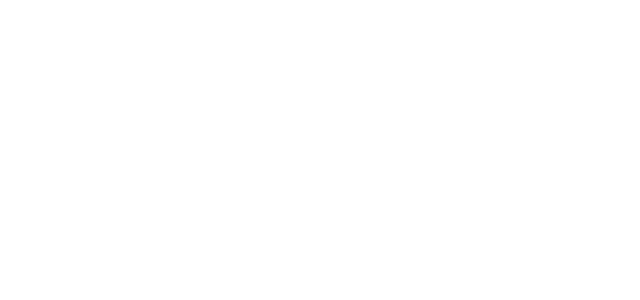
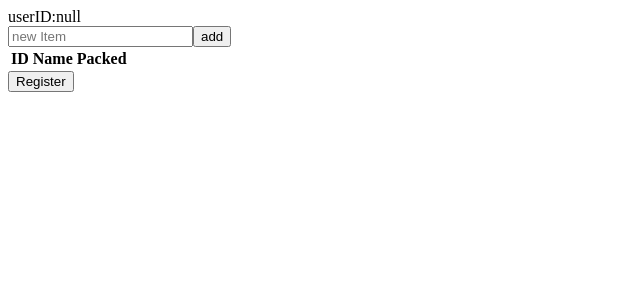
Before and after one commit to rhiraiwa/journavi-client, a React (Create React App) app: page /#/PackingList in a window 1280 px wide. Before the commit this address had no page. Shown: the top 300 px of the page, without its empty margins (0-640 px from the left). Built offline with nearby package versions, Linux system fonts and the light colour scheme.

Commit message:
[feat] PackingListひな型作成

```diff
--- a/src/App.js
+++ b/src/App.js
@@ -1,6 +1,7 @@
 import { Route, Routes } from "react-router-dom";
 import Signin from "./components/pages/Signin";
 import Signup from "./components/pages/Signup";
+import PackingList from "./components/pages/PackingList";
 
 function App() {
   return (
@@ -8,6 +9,7 @@ function App() {
       <Routes>
         <Route path='/' element={<Signin/>}/>
         <Route path='/Signup' element={<Signup/>}/>
+        <Route path='/PackingList' element={<PackingList/>}/>
       </Routes>
     </div>
   );
--- /dev/null
+++ b/src/components/pages/PackingList/index.jsx
@@ -0,0 +1,97 @@
+import { useState } from "react";
+
+const PackingList = () => {
+
+  const userId = sessionStorage.getItem('userId');
+
+  const [itemList, setItemList] = useState([]);
+  const [itemId, setItemId] = useState(-1);
+  const [itemName, setItemName] = useState('');
+
+  const uniqueId = () => {
+    const newId = itemId + 1;
+    setItemId(newId);
+    return newId;
+  };
+
+  const handleItemName = (event) => {
+    setItemName(event.target.value);
+  }
+
+  const handleIsPacked = (index, isPacked) => {
+    const updatedData = itemList.map((row, idx) => {
+      if (idx === index) {
+        const updatedRow = { ...row, isPacked: !isPacked };
+        return updatedRow;
+      }
+      return row;
+    });
+    setItemList(updatedData);
+  }
+
+  const addItem = () => {
+    const newRow = {
+      id: uniqueId(),
+      name: itemName,
+      isPacked: false
+    };
+    setItemList([...itemList, newRow]);
+    setItemName('');
+    document.getElementById('item-name').focus();
+  }
+
+  const deleteItem = (index) => {
+    const updatedData = itemList.filter((_, idx) => idx !== index);
+    setItemList(updatedData);
+  };
+
+  const executeRegister = () => {
+    //未実装
+
+    console.log(itemList);
+  }
+
+  return (
+    <div id='packing-list'>
+      <div>
+        <label>{`userID:${userId}`}</label>
+      </div>
+      <input type='text'
+             id='item-name'
+             value={itemName}
+             onChange={handleItemName}
+             placeholder='new Item'/>
+      <button onClick={addItem}>add</button>
+      <table>
+        <thead>
+          <tr>
+            <th>ID</th>
+            <th>Name</th>
+            <th>Packed</th>
+          </tr>
+        </thead>
+        <tbody>
+          {
+            itemList.map((item, index) => (
+              <tr key={index}>
+                <td>{index}</td>
+                <td>{item.name}</td>
+                <td>
+                  <input type='checkbox'
+                         onChange={() => handleIsPacked(index, item.isPacked)}
+                         checked={item.isPacked}/>
+                </td>
+                <td>
+                  <button onClick={() => deleteItem(index)}>X</button>
+                </td>
+              </tr>
+            ))
+          }
+        </tbody>
+      </table>
+      <button onClick={executeRegister}>Register</button>
+    </div>
+  );
+}
+
+export default PackingList;
--- a/src/components/pages/Signin/index.jsx
+++ b/src/components/pages/Signin/index.jsx
@@ -1,3 +1,4 @@
+import { useState } from 'react';
 import { useNavigate } from 'react-router-dom';
 import './index.scss';
 
@@ -5,9 +6,23 @@ const Signin = () => {
 
   const navigate = useNavigate();
 
+  const [userId, setUserId] = useState('');
+  const [password, setPassword] = useState('');
+
+  const handleUserId = (event) => {
+    setUserId(event.target.value);
+  }
+
+  const handlePassword = (event) => {
+    setPassword(event.target.value);
+  }
+
   const executeSignin = () => {
     // 未実装
-    alert('exec Sign in')
+    if (!(userId === 'admin' && password === 'admin')) return;
+
+    sessionStorage.setItem('userId', userId);
+    navigate('/PackingList');
   }
 
   const goToSignup = () => {
@@ -16,8 +31,14 @@ const Signin = () => {
 
   return (
     <div id='signin'>
-      <input type='text' placeholder='ID' />
-      <input type='password' placeholder='パスワード' />
+      <input type='text'
+             value={userId}
+             onChange={handleUserId}
+             placeholder='UserID' />
+      <input type='password'
+             value={password}
+             onChange={handlePassword}
+             placeholder='パスワード' />
       <button onClick={executeSignin}>Sign in</button>
       <button onClick={goToSignup}>Sign up</button>
     </div>
```
Also changed, not shown: src/components/pages/PackingList/index.scss (added).
